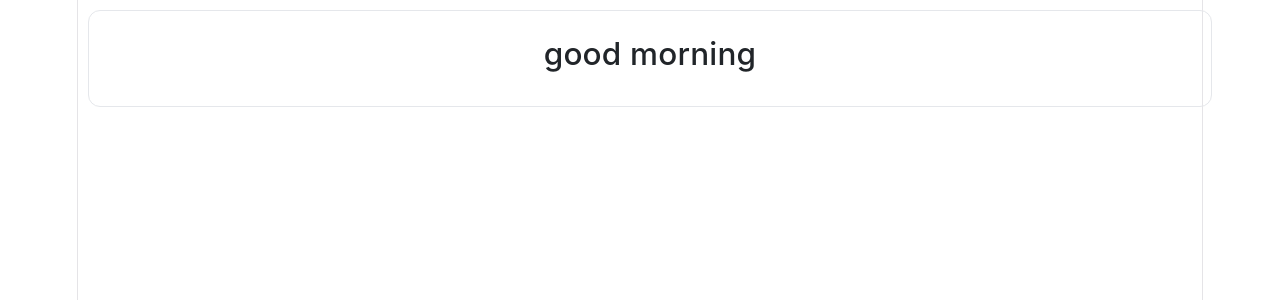
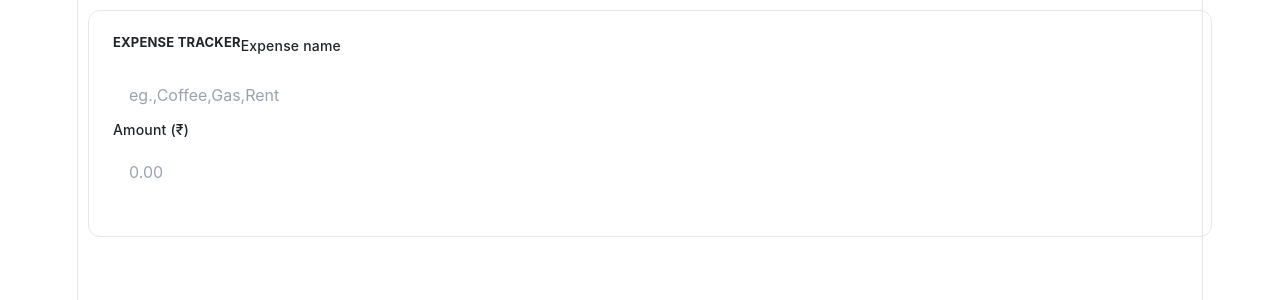
Before and after one commit to DishantGirase/Expense-tracker, a React (Vite) app in the folder Expense-Tracker/: page / in a window 1280 px wide. Shown: the top 300 px of the page. Built offline with nearby package versions, Linux system fonts and the light colour scheme.

Commit message:
added the input section

```diff
--- a/Expense-Tracker/src/App.jsx
+++ b/Expense-Tracker/src/App.jsx
@@ -1,12 +1,15 @@
 import { useState } from "react";
 import "./App.css";
 import Container from "./components/container";
+import Heading from "./components/heading";
+import InputExpense from "./components/inputExpense";
 function App() {
   return (
     <>
       <center>
         <Container>
-          <h3>good morning</h3>
+          <Heading></Heading>
+          <InputExpense></InputExpense>
         </Container>
       </center>
     </>
--- /dev/null
+++ b/Expense-Tracker/src/components/heading.jsx
@@ -0,0 +1,5 @@
+import styles from "./heading.module.css";
+const Heading = () => {
+  return <h3 className={styles.heading}>EXPENSE TRACKER </h3>;
+};
+export default Heading;
--- /dev/null
+++ b/Expense-Tracker/src/components/heading.module.css
@@ -0,0 +1,12 @@
+.heading {
+  font-size: 13px;
+  font-weight: 700;
+  color: var(--text-primary);
+  margin-top: 0;
+  margin-bottom: 20px;
+  /* margin-right: 35%; */
+  float: left;
+}
+.headingContainer {
+  border: 1px solid black;
+}
--- /dev/null
+++ b/Expense-Tracker/src/components/inputExpense.jsx
@@ -0,0 +1,26 @@
+import styles from "./inputExpense.module.css";
+const InputExpense = () => {
+  return (
+    <div className={styles.formGroup}>
+      <label htmlFor="name" className={styles.formLabel}>
+        Expense name
+      </label>
+      <input
+        className={styles.formInput}
+        type="text"
+        id="name"
+        placeholder="eg.,Coffee,Gas,Rent"
+      />
+      <label htmlFor="amount" className={styles.formLabel}>
+        Amount (₹)
+      </label>
+      <input
+        className={styles.formInput}
+        type="text"
+        id="amount"
+        placeholder="0.00"
+      />
+    </div>
+  );
+};
+export default InputExpense;
--- /dev/null
+++ b/Expense-Tracker/src/components/inputExpense.module.css
@@ -0,0 +1,27 @@
+.formGroup {
+  margin-bottom: 16px;
+}
+
+.formLabel {
+  display: block;
+  font-size: 14px;
+  font-weight: 500;
+  color: var(--text-primary);
+  margin-bottom: 8px;
+  float: left;
+}
+
+.formInput {
+  width: 100%;
+  padding: 12px 16px;
+  font-size: 16px;
+  border: 1px solid var(--border-color);
+  border-radius: var(--radius-md);
+  box-sizing: border-box;
+  color: var(--text-primary);
+  outline: none;
+}
+
+.formInput::placeholder {
+  color: #9ca3af;
+}
```
